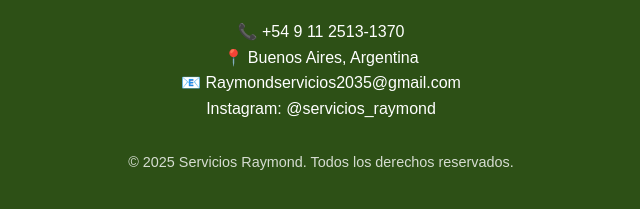
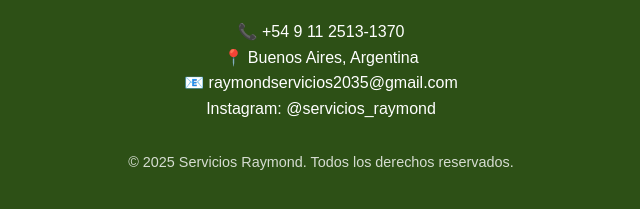
Before and after one commit to Valentina2305/raymond_servicios, a plain HTML site: page index.html in a window 1280 px wide. Shown: the part 4975-5184 px from the top of the page, 319-959 px from the left. Drawn offline with nearby package versions, Linux system fonts and the light colour scheme.

Commit message:
nuevooio

```diff
--- a/index.html
+++ b/index.html
@@ -586,7 +586,7 @@
             <div style="margin-top: 30px;">
                 <p>📞 +54 9 11 2513-1370</p>
                 <p>📍 Buenos Aires, Argentina</p>
-                <p>📧 Raymondservicios2035@gmail.com</p>
+                <p>📧 raymondservicios2035@gmail.com</p>
                 <p>Instagram: @servicios_raymond</p>
             </div>
             <p style="margin-top: 30px; font-size: 0.9rem; opacity: 0.8;">© 2025 Servicios Raymond. Todos los derechos reservados.</p>
```
